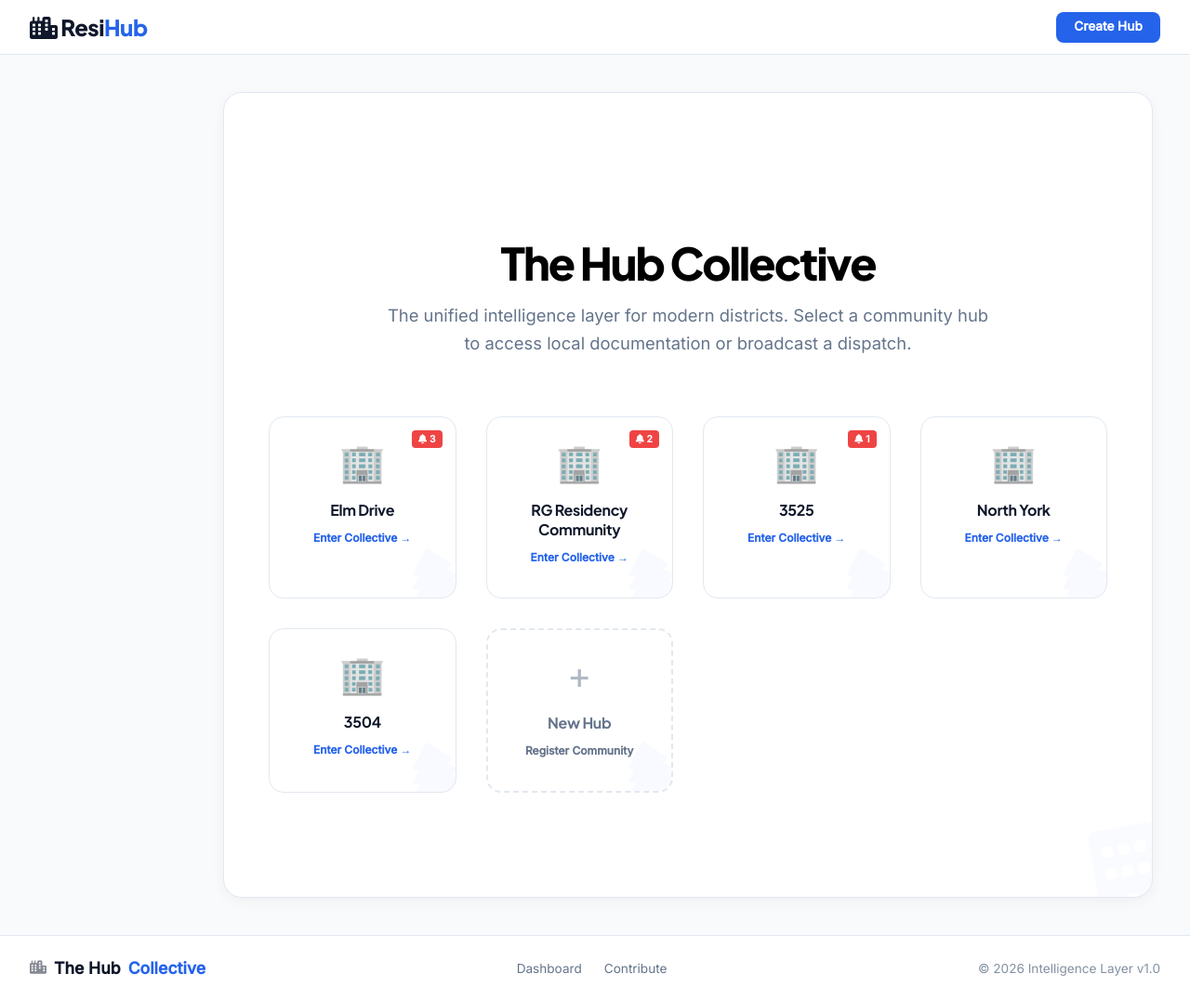
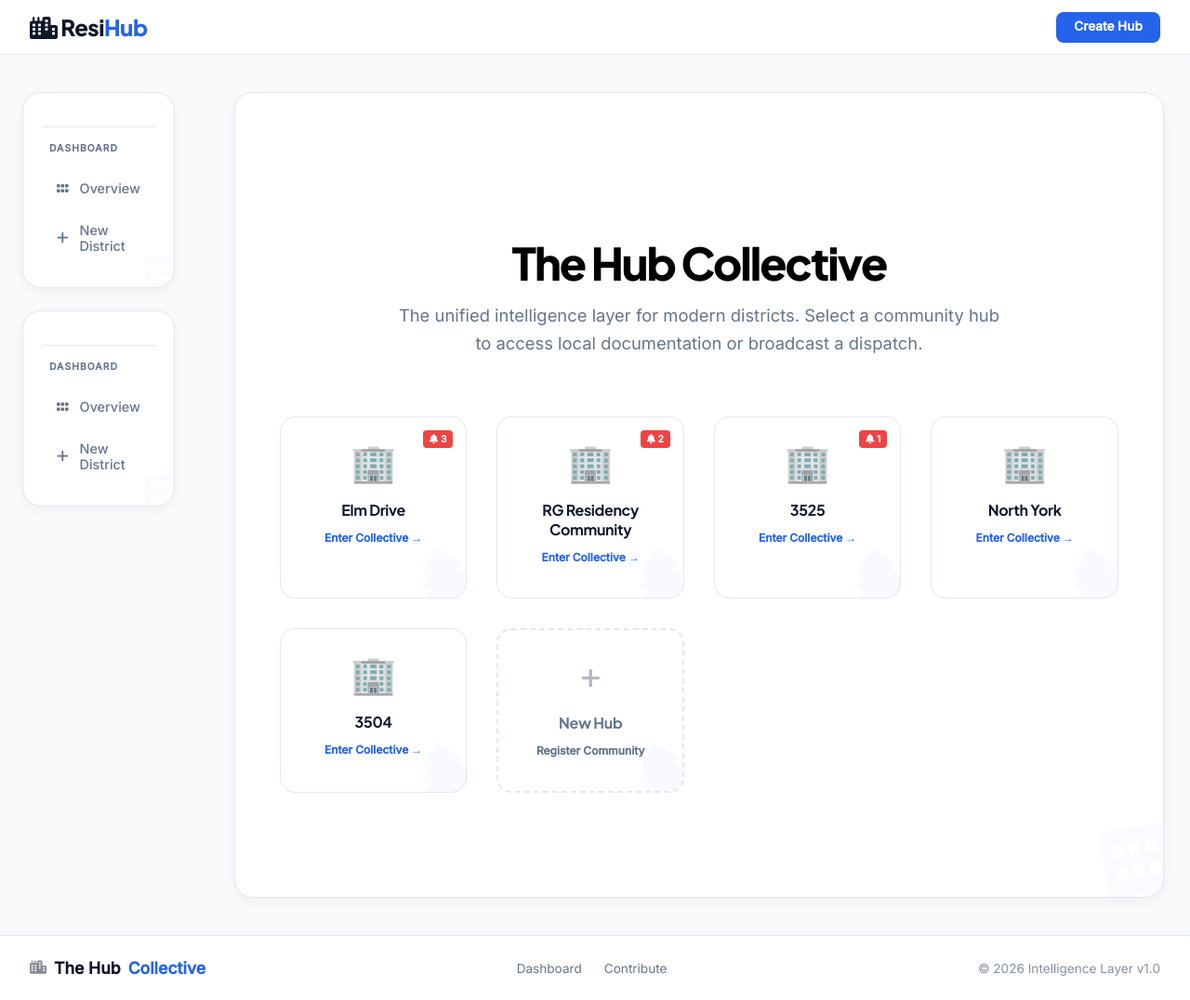
Before and after one commit to dekumar2-lab/lab-community, a Jekyll site: the page built from index.html, in a window 1280 px wide and 1076 px high. Shown: the whole window at 93% size. Built offline with Jekyll 4.4.1, drawn with Linux system fonts in a browser that asks for light colours.

Commit message:
Default pages addition while submitting a hub

```diff
--- a/_layouts/default.html
+++ b/_layouts/default.html
@@ -37,6 +37,23 @@
     <div class="app-shell">
         <aside class="sidebar">
             <nav class="sidebar-nav">
+                <div class="nav-section">
+                    <div style="margin-top: 1rem; padding-top: 1rem; border-top: 1px solid var(--border);">
+                        <small>DASHBOARD</small>
+                        <a href="{{ site.baseurl }}/" class="nav-item"><i class="fa-solid fa-grip"></i> Overview</a>
+                        <a href="{{ site.baseurl }}/submit.html?mode=new" class="nav-item"><i
+                                class="fa-solid fa-plus"></i> New District</a>
+                    </div>
+                </div>
+
+                <div class="nav-section">
+                    <div style="margin-top: 1rem; padding-top: 1rem; border-top: 1px solid var(--border);">
+                        <small>DASHBOARD</small>
+                        <a href="{{ site.baseurl }}/" class="nav-item"><i class="fa-solid fa-grip"></i> Overview</a>
+                        <a href="{{ site.baseurl }}/submit.html?mode=new" class="nav-item"><i
+                                class="fa-solid fa-plus"></i> New District</a>
+                    </div>
+                </div>
                 {% if page.condo %}
                 <div class="nav-section">
                     <small>{{ page.condo | upcase }}</small>
```
